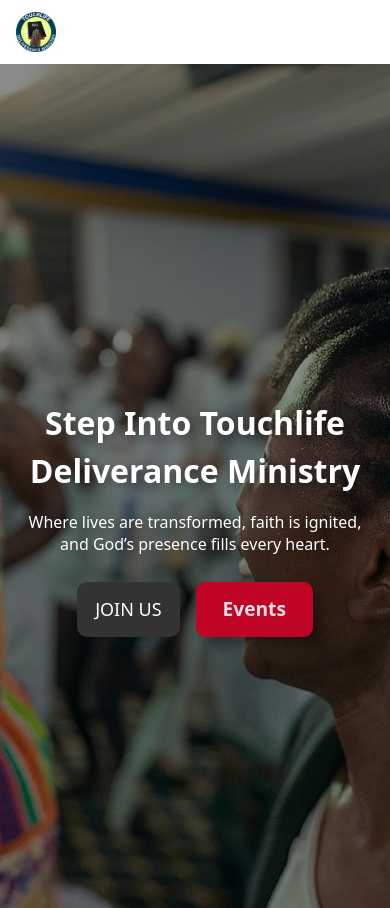
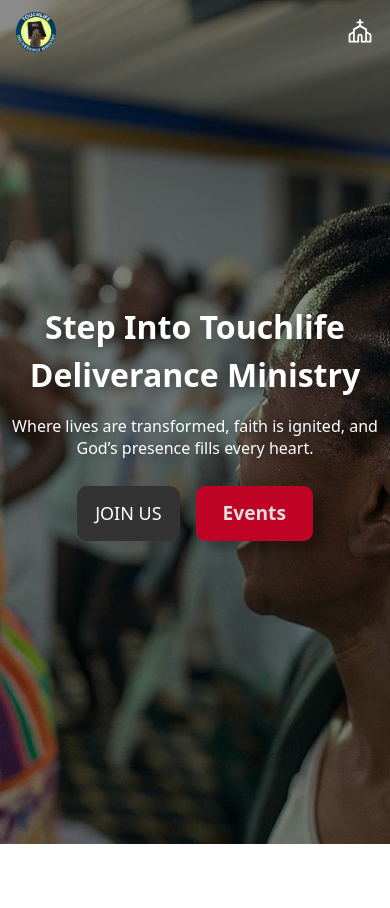
Before and after one commit to Jessebrown1/TOUCHLIFE, a React (Vite) app: page / in a window 390 px wide. After the commit the page ends 844 px from the top, so only its background shows below. Built offline with nearby package versions, Linux system fonts and the light colour scheme.

Commit message:
navbar fixes

```diff
--- a/package.json
+++ b/package.json
@@ -13,6 +13,7 @@
     "@tailwindcss/vite": "^4.1.14",
     "react": "^19.1.1",
     "react-dom": "^19.1.1",
+    "react-icons": "^5.5.0",
     "react-router-dom": "^7.9.4",
     "tailwindcss": "^4.1.14"
   },
--- a/src/App.jsx
+++ b/src/App.jsx
@@ -11,7 +11,7 @@
   return (
     <Router>
       <Navbar />
-      <div className="pt-16"> {/* to avoid overlap from fixed navbar */}
+      <div className="content">
         <Routes>
           <Route path="/" element={<Home />} />
           <Route path="/about" element={<About />} />
--- a/src/Components/Navbar/Navbar.css
+++ b/src/Components/Navbar/Navbar.css
@@ -84,39 +84,46 @@
 @media (max-width: 768px) {
   .menu-toggle {
     display: block;
+    color: white;
+    font-size: 2rem;
+    z-index: 1200;
+    background: none;
+    border: none;
   }
 
   .nav-links {
-    position: absolute;
-    top: 0px;
+    position: fixed;
+    top: 0;
     left: 0;
     width: 100%;
-    background: rgba(0, 0, 0, 0.9); /* Dark overlay background */
+    height: 100vh; /* fills the screen */
+    background: rgba(0, 0, 0, 0.9); /* transparent dark overlay */
+    backdrop-filter: blur(6px); /* optional soft blur effect */
     flex-direction: column;
     justify-content: center;
     align-items: center;
-    gap: 20px;
-    padding: 20px 0;
+    gap: 2rem;
     display: none;
-    transition: all 0.3s ease;
+    transition: opacity 0.3s ease, visibility 0.3s ease;
+    opacity: 0;
+    visibility: hidden;
+    z-index: 1100;
   }
 
   .nav-links.open {
     display: flex;
+    opacity: 1;
+    visibility: visible;
   }
 
   .nav-link {
-    font-size: 1.2rem;
+    font-size: 1.6rem;
     color: white;
+    text-decoration: none;
+    transition: color 0.3s ease;
   }
 
   .nav-link:hover {
     color: #FFD700;
   }
 }
-
-/* 🔹 Optional: Add slight solid background on scroll */
-.navbar.scrolled {
-  background: rgba(0, 0, 0, 0.75);
-  box-shadow: 0 2px 8px rgba(0,0,0,0.3);
-}
--- a/src/Components/Navbar/Navbar.jsx
+++ b/src/Components/Navbar/Navbar.jsx
@@ -1,7 +1,9 @@
 import { useState } from "react";
 import { Link } from "react-router-dom";
-    import "./Navbar.css"; // make sure you import the CSS file
-    import logo from "../../assets/logo.png"
+import "./Navbar.css";
+import logo from "../../assets/logo.png";
+import { PiChurch } from "react-icons/pi";
+import { RiCloseFill } from "react-icons/ri"; // ✅ Correct import
 
 const Navbar = () => {
   const [isOpen, setIsOpen] = useState(false);
@@ -9,16 +11,12 @@
   return (
     <nav className="navbar">
       <div className="navbar-container">
-            {/* ✅ Logo section */}
+        {/* ✅ Logo */}
         <Link to="/" className="logo">
-            { <img src={logo} alt="Grace Chapel" className="logo-img" /> }
-
-
-            {/* Option 2 (optional): Image logo */}
-
+          <img src={logo} alt="Grace Chapel" className="logo-img" />
         </Link>
 
-            {/* ✅ Desktop links */}
+        {/* ✅ Desktop & Mobile Links */}
         <div className={`nav-links ${isOpen ? "open" : ""}`}>
           <Link to="/" className="nav-link" onClick={() => setIsOpen(false)}>Home</Link>
           <Link to="/about" className="nav-link" onClick={() => setIsOpen(false)}>About</Link>
@@ -28,13 +26,13 @@
           <Link to="/contact" className="nav-link" onClick={() => setIsOpen(false)}>Contact</Link>
         </div>
 
-            {/* ✅ Mobile menu toggle */}
+        {/* ✅ Mobile Menu Toggle Button */}
         <button
           className="menu-toggle"
           onClick={() => setIsOpen(!isOpen)}
           aria-label="Toggle menu"
         >
-            ☰
+          {isOpen ? <RiCloseFill size={28} /> : <PiChurch size={28} />}
         </button>
       </div>
     </nav>
--- a/src/Pages/Home/Home.css
+++ b/src/Pages/Home/Home.css
@@ -1,3 +1,6 @@
+.home {
+  padding-top: 80px; /* Adjust this if your navbar height differs */
+}
 .home {
   height: 100vh;
   width: 100%;
@@ -5,8 +8,9 @@
   background-position: center;
   background-repeat: no-repeat;
   position: relative;
-  /* push content below fixed navbar */
-  padding-top: 64px; /* same height as navbar */
+
+  /* Remove padding-top so the navbar sits at the top correctly */
+  padding-top: 0;
 
   /* Center content vertically & horizontally */
   display: flex;
@@ -30,8 +34,7 @@
   position: relative;
   z-index: 1;
   color: white;
-  padding: 20px;
-  max-width: 700px;
+
 }
 
 .home-title {
@@ -49,11 +52,11 @@
 
 .button-group {
   display: flex;
-  justify-content: center;
-  align-items: center;
-  gap: 1rem;
-  flex-wrap: wrap;
-  margin-top: 26px;
+  justify-content: center;  /* center horizontally */
+  align-items: center;      /* align vertically */
+  gap: 1rem;                /* space between buttons */
+  flex-wrap: wrap;          /* ensures good spacing on smaller screens */
+  margin-top: 26px;         /* optional, for visual breathing room */
 }
 
 /* Uiverse.io button — rename to .fancy-button */
--- a/src/index.css
+++ b/src/index.css
@@ -1,9 +1 @@
 @import "tailwindcss";
-
-
-html, body {
-    margin: 0;
-    padding: 0;
-    box-sizing: border-box;
-    overflow-x: hidden; /* prevent horizontal scroll */
-  }
```
Also changed, not shown: 1 other file (tests, documents, lock files or other folders). Lines whose indentation alone changed are shown as unchanged.
